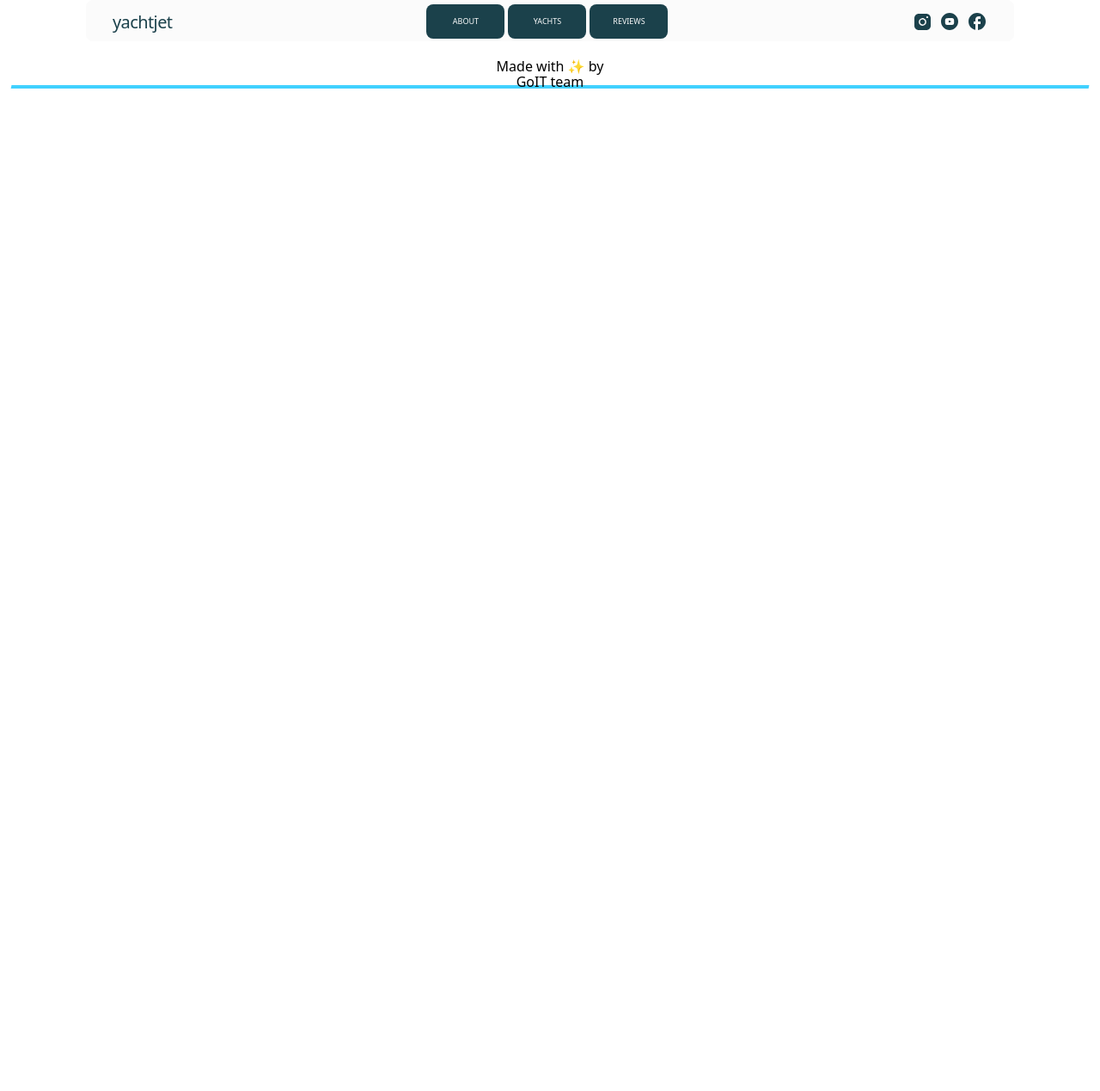
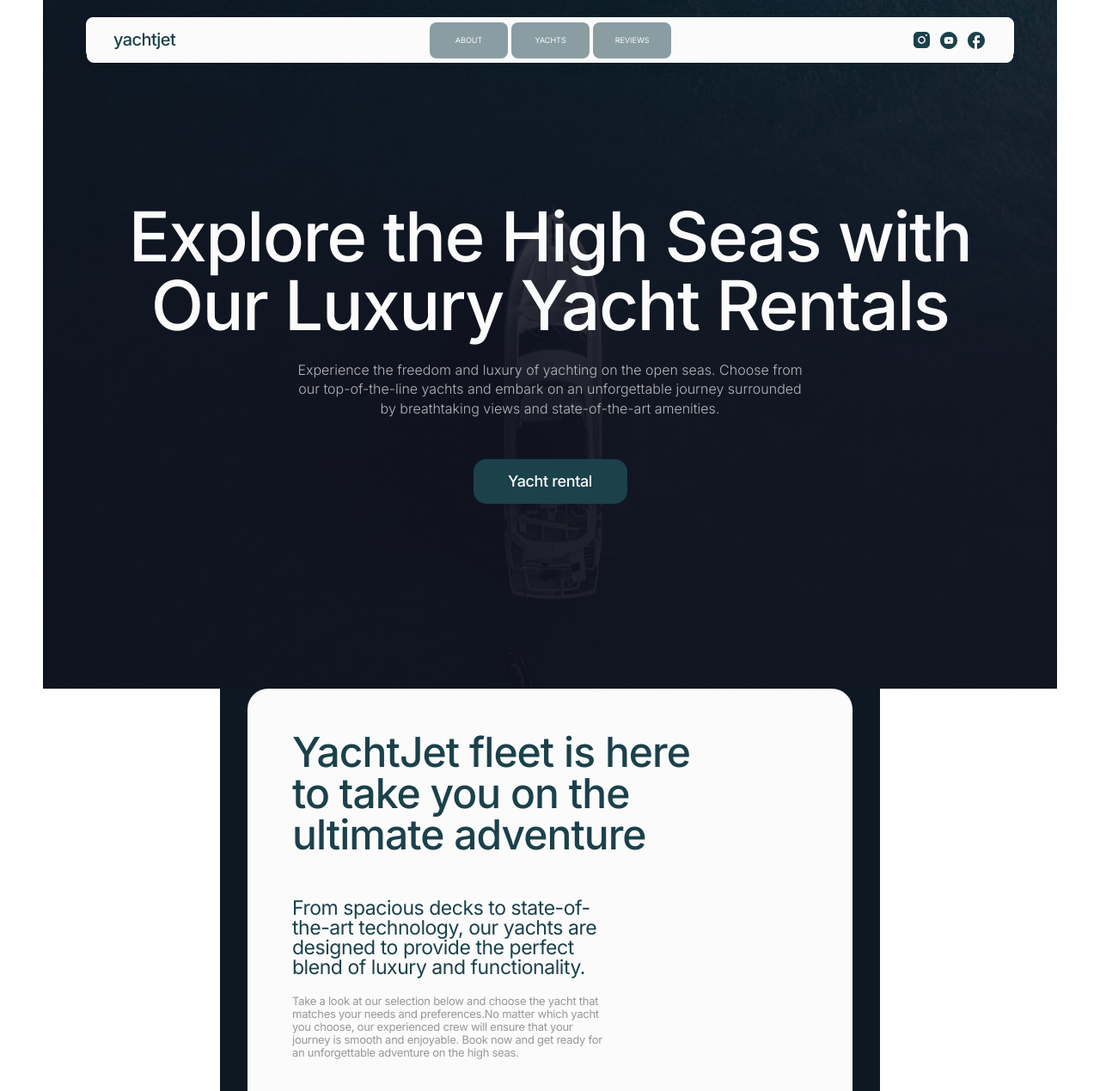
Before and after one commit to Oleksandr-alfa/my-project, a website built with Vite: page src/index.html in a window 1280 px wide. Shown: the top 1269 px of the page at 86% size. Before the commit the page ends 800 px from the top, so only its background shows below. Built offline with nearby package versions, Linux system fonts and the light colour scheme.

Commit message:
section about

```diff
--- a/src/css/about.css
+++ b/src/css/about.css
@@ -0,0 +1,102 @@
+.page-about {
+
+    padding: 0 20px 0 20px;
+    max-width: 375px;
+
+    background: #0e1823;
+    margin: 0 auto;
+
+}
+
+.page-about .container {
+    background: #fbfbfb;
+    /* padding-top: 40px;
+    padding-bottom: 40px; */
+    border-radius: 24px 24px 0 0;
+    border: none;
+      padding: 40px 0 0 0;
+}
+
+.about-title {
+    font-weight: 500;
+        font-size: 28px;
+       margin-bottom: 40px;
+        line-height: 1;
+        letter-spacing: -0.02em;
+        color: #1b414b;
+        width: 280px;
+        padding-left: 20px;
+
+}
+
+.about-text-big {
+font-weight: 400;
+    font-size: 18px;
+padding-left: 20px;
+    margin-bottom: 20px;
+    line-height: 1;
+    letter-spacing: -0.02em;
+    color: #1b414b;
+}
+
+.about-text-small {
+    padding-left: 20px;
+    font-weight: 400;
+        font-size: 12px;
+        line-height: 1.17;
+        letter-spacing: -0.02em;
+        color: #040306;
+        opacity: 0.4;
+        margin-bottom: 40px;
+}
+
+.about-img-box {
+border-radius: 24px 24px 0 0;
+    width: 335px;
+    height: 395px;
+background: #0e1823;
+}
+
+.about-img {
+    object-fit: cover;
+    border-radius: 0 0 24px 24px;
+    background: #0e1823;
+}
+
+@media screen and (min-width:768px) {
+    .page-about {
+        max-width: 768px;
+        padding: 0 32px;
+}
+
+.page-about .container {
+    padding: 50px 32px 0 32px;
+}
+
+.about-title {
+
+        font-size: 48px;
+
+       width: 536px;
+        line-height: 1;
+        letter-spacing: -0.02em;
+       margin-bottom: 50px;
+}
+
+.about-text-big {
+
+        font-size: 23px;
+    width: 389px;
+
+}
+
+.about-text-small {
+
+        font-size: 13px;
+    width: 385px;
+
+        line-height: 1.15;
+        letter-spacing: -0.02em;
+
+}
+}
--- a/src/css/base.css
+++ b/src/css/base.css
@@ -1,8 +1,9 @@
-.body {
+body {
       font-family: "Inter", sans-serif;
       font-optical-sizing: auto;
       font-style: normal;
       margin: 0 auto;
+
 }
 
 a {
--- a/src/css/container.css
+++ b/src/css/container.css
@@ -2,6 +2,7 @@
 .container {
   min-width: 320px;
   max-width: 375px;
+
   margin: 0 auto;
   padding: 0 20px;
 }
--- a/src/css/header.css
+++ b/src/css/header.css
@@ -1,5 +1,23 @@
 
-.header .container {
+.page-header {
+position: fixed;
+top: 20px;
+left: 50%;
+transform: translateX(-50%);
+z-index: 9999;
+  border: 1px solid #fbfbfb;
+    border-radius: 8px;
+    width: 335px;
+    height: 42px;
+    background: #fbfbfb;
+    margin: 0 auto;
+}
+
+.page-header .container {
+  border: 1px solid #fbfbfb;
+    border-radius: 8px;
+    width: 100%;
+    background: #fbfbfb;
   display: flex;
 padding-top: 7px;
 padding-bottom: 7px;
@@ -41,7 +59,7 @@ stroke-width: 2.50px;
 
 @media screen and (min-width:768px) {
 
-  .header {
+  .page-header {
     border: 1px solid #fbfbfb;
       border-radius: 8px;
       width: 704px;
@@ -50,7 +68,7 @@ stroke-width: 2.50px;
       margin: 0 auto;
   }
 
-  .header .container {
+  .page-header .container {
    padding: 4px 20px;
    margin: 0 auto;
     align-items: center;
@@ -77,22 +95,27 @@ stroke-width: 2.50px;
     display: flex;
     align-items: center;
     justify-content: center;
-    background: #1b414b;
-    border-radius: 8px;
-      width: 91px;
-      height: 40px;
+
   }
 
   .nav-item .link {
+    background:rgba(27, 65, 75, 0.5);
+
+      width: 91px;
     font-weight: 400;
       font-size: 9px;
-
-      /* line-height: 12px; */
+    padding: 15px 24px;
+      border-radius: 8px;
       line-height: 1.3;
       text-transform: uppercase;
       text-align: center;
       color: #fbfbfb;
   }
+
+        .nav-item .link:hover,
+        .nav-item .link:focus {
+      background: #1B414B
+    }
 
     .header-social-list {
       display: flex;
@@ -108,6 +131,11 @@ stroke-width: 2.50px;
       height: 24px;
     }
 
+        .social-list-item .link:hover,
+        .social-list-item .link:focus {
+          fill: #062730;
+        }
+
   .icon-burger {
     display: none;
   }
@@ -116,13 +144,14 @@ stroke-width: 2.50px;
 
 @media screen and (min-width:1280px) {
 
-  .header {
+  .page-header {
     width: 1080px;
+
   }
 
 
-    .header .container {
-      max-width: 1080px;
+    .page-header .container {
+      width: 100%;
       padding: 4px 30px;
     }
 
--- a/src/css/hero.css
+++ b/src/css/hero.css
@@ -0,0 +1,125 @@
+.page-hero {
+    display: flex;
+
+    background-position: center;
+        background-size: cover;
+        background-repeat: no-repeat;
+        max-width: 375px;
+        margin: auto;
+    padding-top: 260px;
+        padding-bottom: 302px;
+    background-image: linear-gradient(rgba(17, 19, 31, 0.7),
+        rgba(17, 19, 31, 0.7)), image-set(url('../img/img-hero-m.jpg') 1x, url('../img/img-hero-m@2x.jpg') 2x);
+
+}
+
+.page-hero .container {
+    display: flex;
+    flex-direction: column;
+    align-items: center;
+    position: relative;
+}
+
+.hero-title {
+    font-weight: 500;
+        font-size: 32px;
+
+        /* line-height: 32px; */
+        line-height: 1;
+        letter-spacing: -0.02em;
+        text-align: center;
+        color: #fbfbfb;
+        margin-bottom: 24px;
+}
+
+.hero-text {
+    font-weight: 300;
+        font-size: 12px;
+
+        /* line-height: 14px; */
+        line-height: 1.17;
+        text-align: center;
+        color: rgba(251, 251, 251, 0.7);
+        margin-bottom: 38px;
+}
+
+.hero-btn {
+
+            border: none;
+            border-radius: 15px;
+            padding: 14px 32px;
+            background: #1b414b;
+            font-weight: 500;
+                font-size: 14px;
+                line-height: 1.3;
+                letter-spacing: -0.02em;
+                color: #fbfbfb;
+}
+
+.hero-btn:hover,
+.hero-btn:focus {
+background: #fbfbfb;
+    color: #1b414b;
+}
+
+@media screen and (min-width:768px) {
+.page-hero {
+        max-width: 768px;
+        padding-top: 280px;
+        padding-bottom: 282px;
+        background-image: linear-gradient(rgba(17, 19, 31, 0.7),
+                rgba(17, 19, 31, 0.7)), image-set(url('../img/img-hero-t.jpg') 1x, url('../img/img-hero-t@2x.jpg') 2x);
+
+    }
+
+
+    .hero-title {
+
+            font-size: 70px;
+
+
+            text-align: center;
+
+    }
+
+    .hero-text {
+
+            font-size: 16px;
+            line-height: 1.4;
+    }
+
+        .hero-btn {
+                font-size: 18px;
+                line-height: 1.1;
+                border-radius: 15px;
+                    padding-block: 16px;
+                    padding-inline: 40px;
+                    width: 179px;
+                    height: 52px;
+        }
+}
+
+@media screen and (min-width:1180px) {
+    .page-hero {
+        max-width: 1180px;
+            padding-top: 235px;
+            padding-bottom: 215px;
+            background-image: linear-gradient(rgba(17, 19, 31, 0.7),
+                    rgba(17, 19, 31, 0.7)), image-set(url('../img/img-hero-d.jpg') 1x, url('../img/img-hero-d@2x.jpg') 2x);
+
+        }
+
+        .hero-title {
+
+                font-size: 80px;
+            width: 1000px;
+
+        }
+
+        .hero-text {
+                font-size: 16px;
+                line-height: 1.4;
+               width: 597px;
+               margin-bottom: 48px;
+        }
+}
--- a/src/partials/about.html
+++ b/src/partials/about.html
@@ -0,0 +1,28 @@
+<section class="page-about">
+  <div class="container">
+    <h2 class="about-title">
+      YachtJet fleet is here to take you on the ultimate adventure
+    </h2>
+    <p class="about-text-big">
+      From spacious decks to state-of-the-art technology, our yachts are
+      designed to provide the perfect blend of luxury and functionality.
+    </p>
+    <p class="about-text-small">
+      Take a look at our selection below and choose the yacht that matches your
+      needs and preferences.No matter which yacht you choose, our experienced
+      crew will ensure that your journey is smooth and enjoyable. Book now and
+      get ready for an unforgettable adventure on the high seas.
+    </p>
+
+    <div class="about-img-box">
+      <img
+        class="about-img"
+        srcset="./img/img-about-m.jpg 1x, ./img/img-about-m@2x.jpg 2x"
+        src="./img/img-about-m.jpg"
+        alt="YachtJet"
+        width="335"
+        height="395"
+      />
+    </div>
+  </div>
+</section>
--- a/src/partials/header.html
+++ b/src/partials/header.html
@@ -1,4 +1,4 @@
-<header class="header">
+<header class="page-header">
   <div class="container">
     <nav class="nav">
       <a class="nav-logo" href="./index.html">yachtjet</a>
--- a/src/partials/hero.html
+++ b/src/partials/hero.html
@@ -0,0 +1,13 @@
+<section class="page-hero">
+  <div class="container">
+    <h1 class="hero-title">
+      Explore the High Seas with Our Luxury Yacht Rentals
+    </h1>
+    <p class="hero-text">
+      Experience the freedom and luxury of yachting on the open seas. Choose
+      from our top-of-the-line yachts and embark on an unforgettable journey
+      surrounded by breathtaking views and state-of-the-art amenities.
+    </p>
+    <button class="hero-btn">Yacht rental</button>
+  </div>
+</section>
```
Also changed, not shown: src/img/img-about-m.jpg (added), src/img/img-about-m@2x.jpg (added), src/img/img-hero-d.jpg (added), src/img/img-hero-d@2x.jpg (added), src/img/img-hero-m.jpg (added), src/img/img-hero-m@2x.jpg (added), src/img/img-hero-t.jpg (added), src/img/img-hero-t@2x.jpg (added).
